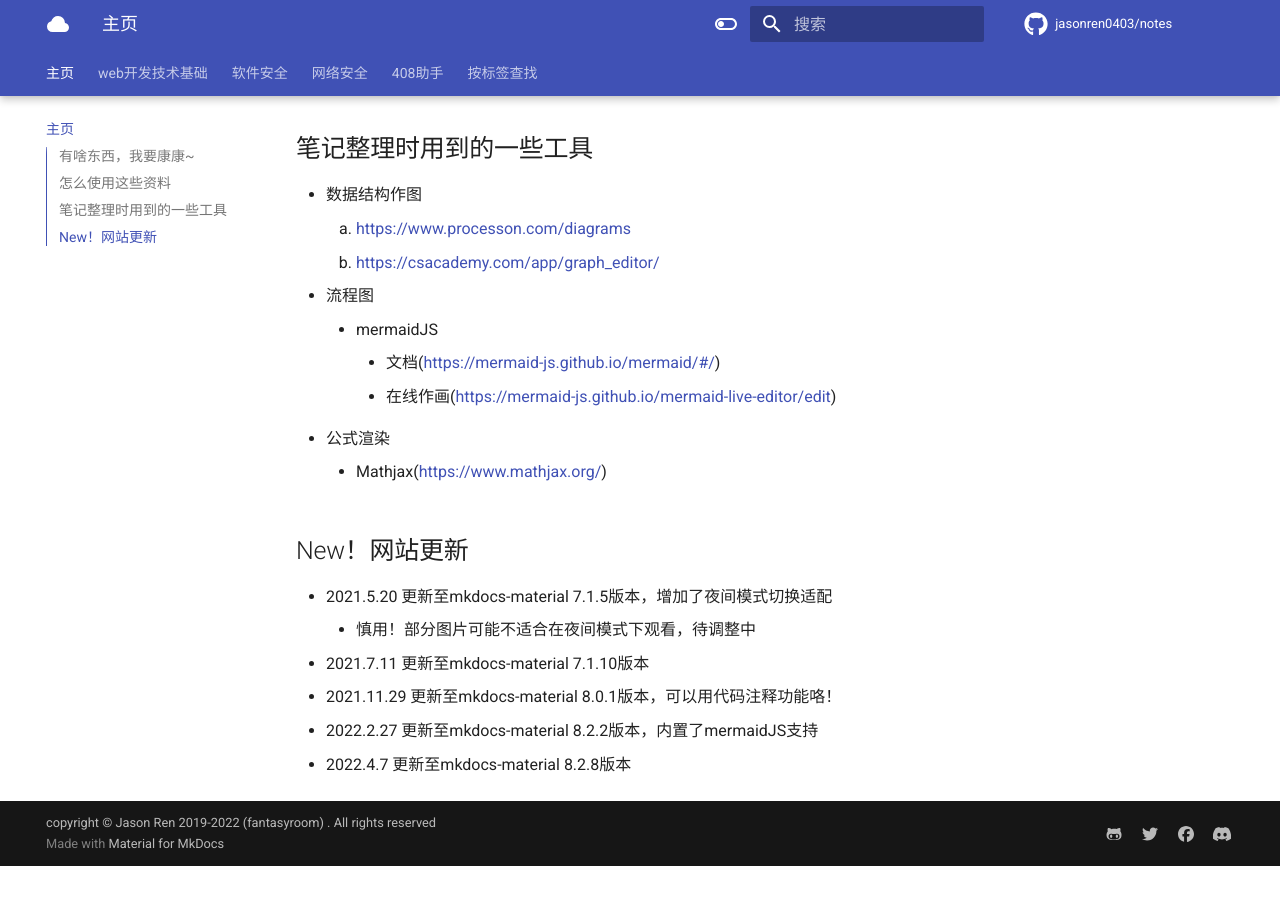
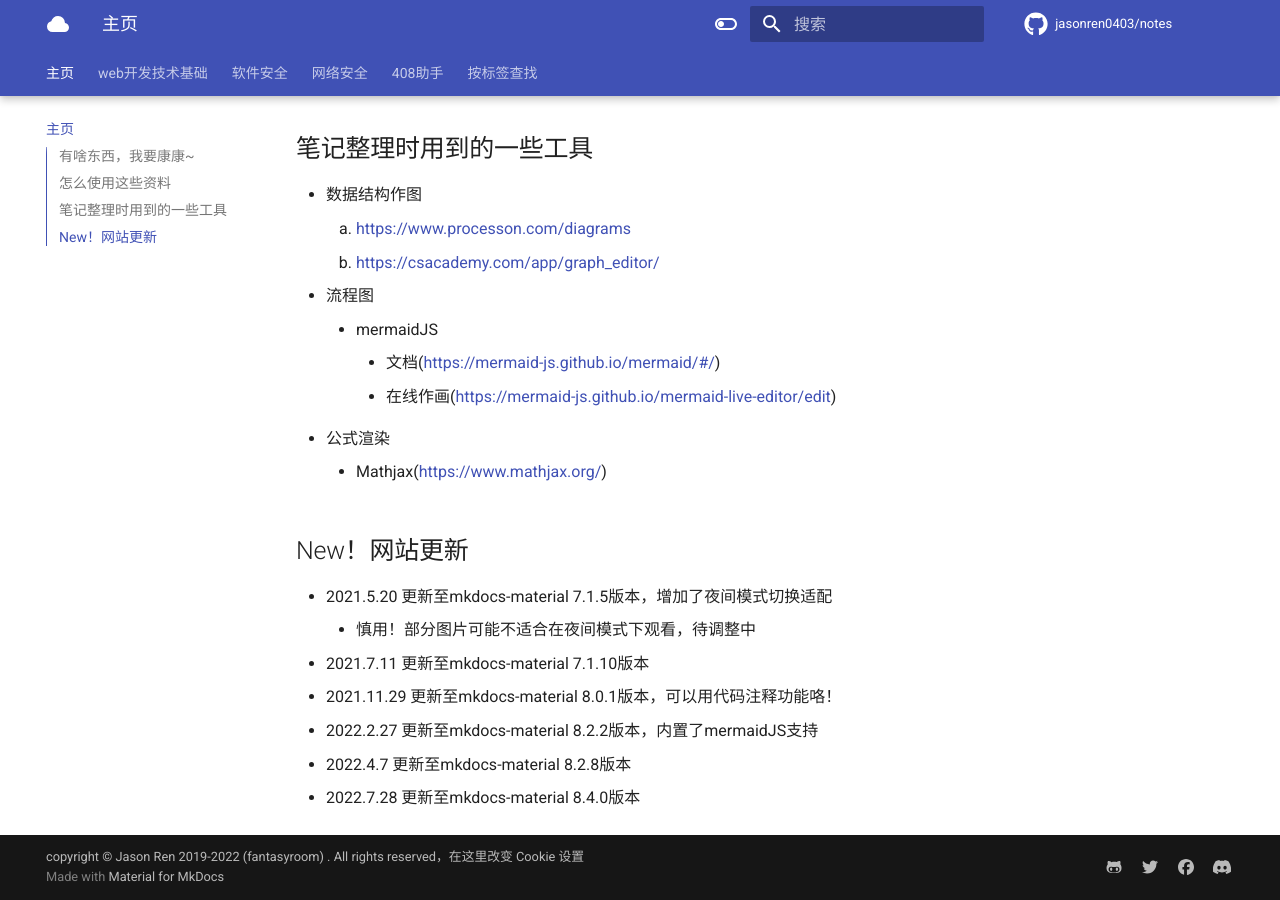
Before and after one commit to jasonren0403/notes, an MkDocs documentation site: the page built from notes_dev/index.md, in a window 1280 px wide and 900 px high, scrolled down 563 px. Built offline with MkDocs 1.6.1 and Material for MkDocs 9.7.7, drawn with Linux system fonts in a browser that asks for light colours; comment, search, counter and statistics services are not loaded; before the commit the page ends 1429 px from its top, so only the background shows below that.

Commit message:
Let's go 8.4.0!

```diff
--- a/mkdocs.yml
+++ b/mkdocs.yml
@@ -85,16 +85,17 @@
     - navigation.top
     - navigation.expand
     - navigation.tracking
-    # - navigation.instant fix tex not reloaded at page change
     - header.autohide
     - toc.integrate
+    - announce.dismiss
     - search.suggest
     - search.highlight
     - search.share
     - content.code.annotate
   language: 'zh'
 
-copyright: copyright &copy; Jason Ren 2019-2022 (<a href="https://www.fantasyroom.cn" target="_blank">fantasyroom</a>) . All rights reserved
+copyright: >
+  copyright &copy; Jason Ren 2019-2022 (<a href="https://www.jason0743.space" target="_blank">fantasyroom</a>) . All rights reserved，<a href="#__consent">在这里改变 Cookie 设置</a>
 site_description: '信息安全、前端相关'
 site_author: 'Jason'
 use_directory_urls: false
@@ -123,6 +124,10 @@
     - icon: fontawesome/brands/discord
       link: https://discord.gg/s33UBWEPxb
       name: Join to my discussion(discord)
+  consent:
+    title: Cookie 约定
+    description: >-
+      嗨，欢迎光临JasonRen的笔记小站！此站将使用 Cookie 优化您的体验。关于 Cookie 的具体约定，请参与我的网站。
 plugins:
   # - social:
   #     cards: !ENV [SOCIAL_CARDS, false]
--- a/notes_dev/index.md
+++ b/notes_dev/index.md
@@ -36,3 +36,4 @@
 * 2021.11.29 更新至mkdocs-material 8.0.1版本，可以用代码注释功能咯！
 * 2022.2.27 更新至mkdocs-material 8.2.2版本，内置了mermaidJS支持
 * 2022.4.7 更新至mkdocs-material 8.2.8版本
+* 2022.7.28 更新至mkdocs-material 8.4.0版本
```
